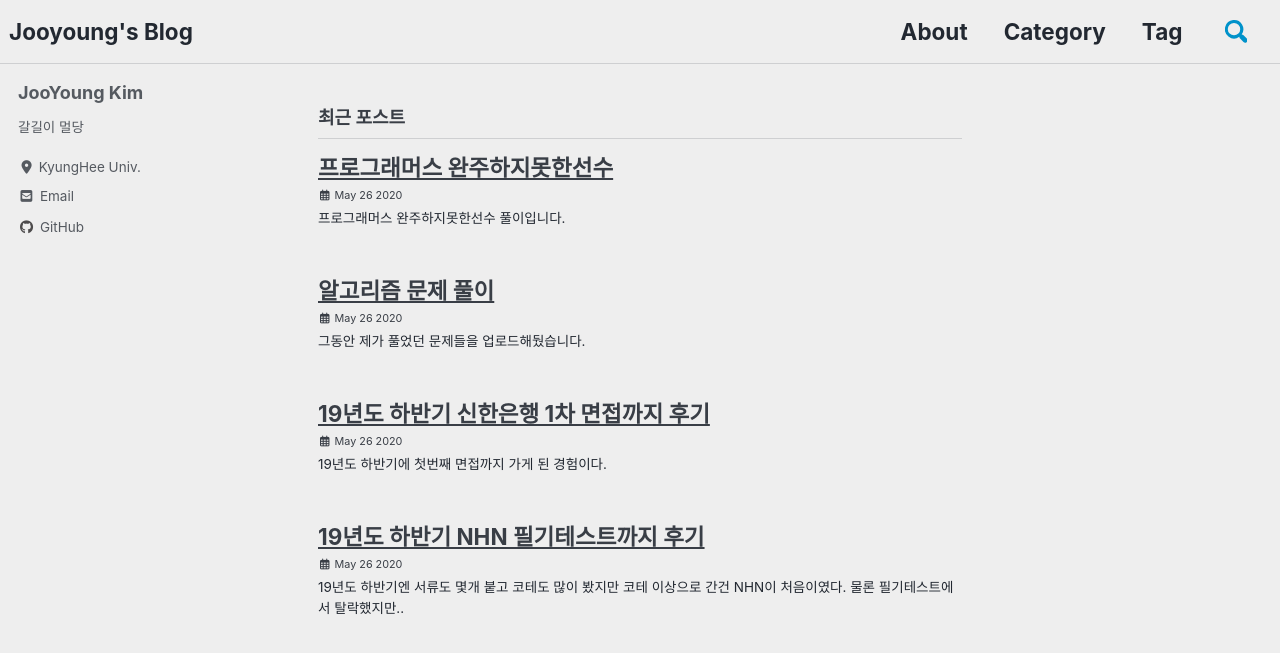
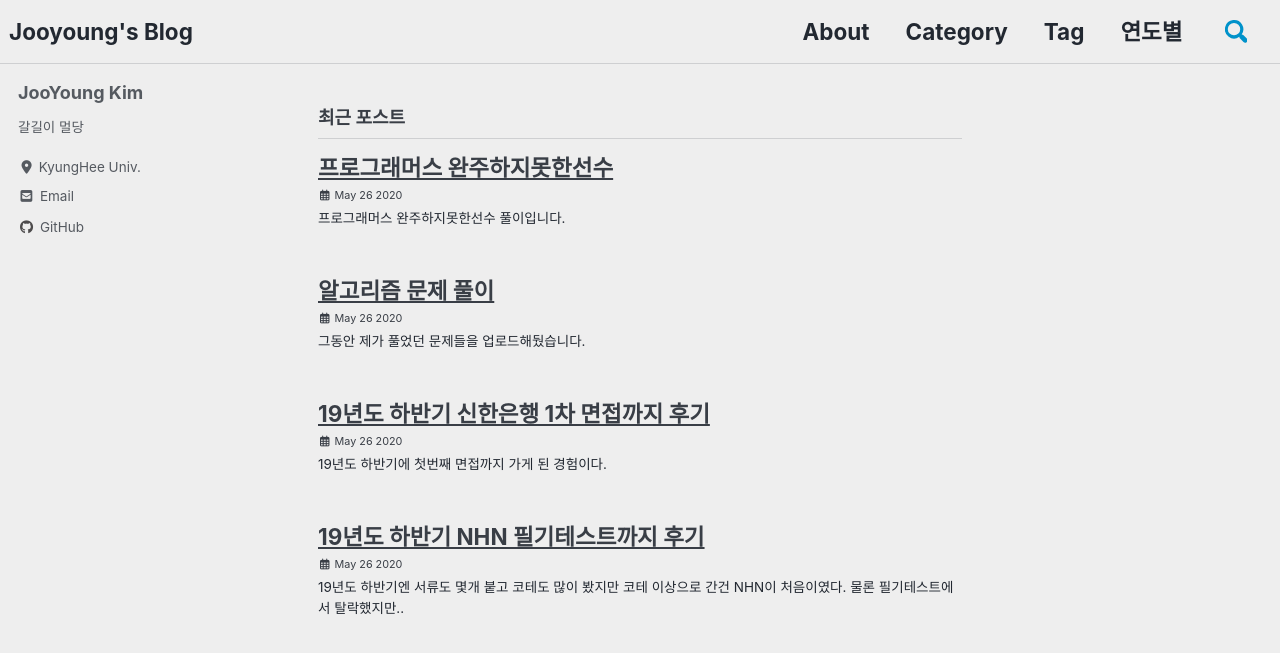
Before and after one commit to JooYoung1121/JooYoung1121.github.io, a Jekyll site: the page built from index.html, in a window 1280 px wide and 900 px high. Shown: the top 653 px of the window. Built offline with Jekyll 4.4.1, drawn with Linux system fonts in a browser that asks for light colours; cached includes are drawn as plain includes; nearby versions of some CDN libraries; the list of posts is cut into pages by our own code.

Commit message:
연도별 아카이브

```diff
--- a/_data/navigation.yml
+++ b/_data/navigation.yml
@@ -10,8 +10,8 @@ main:
     url: /tags/
   # - title: "About"
   #   url: https://mmistakes.github.io/minimal-mistakes/about/
-  # - title: "Sample Posts"
-  #   url: /year-archive/
+  - title: "연도별"
+    url: /year-archive/
   # - title: "Sample Collections"
   #   url: /collection-archive/
   # - title: "Sitemap"
```
